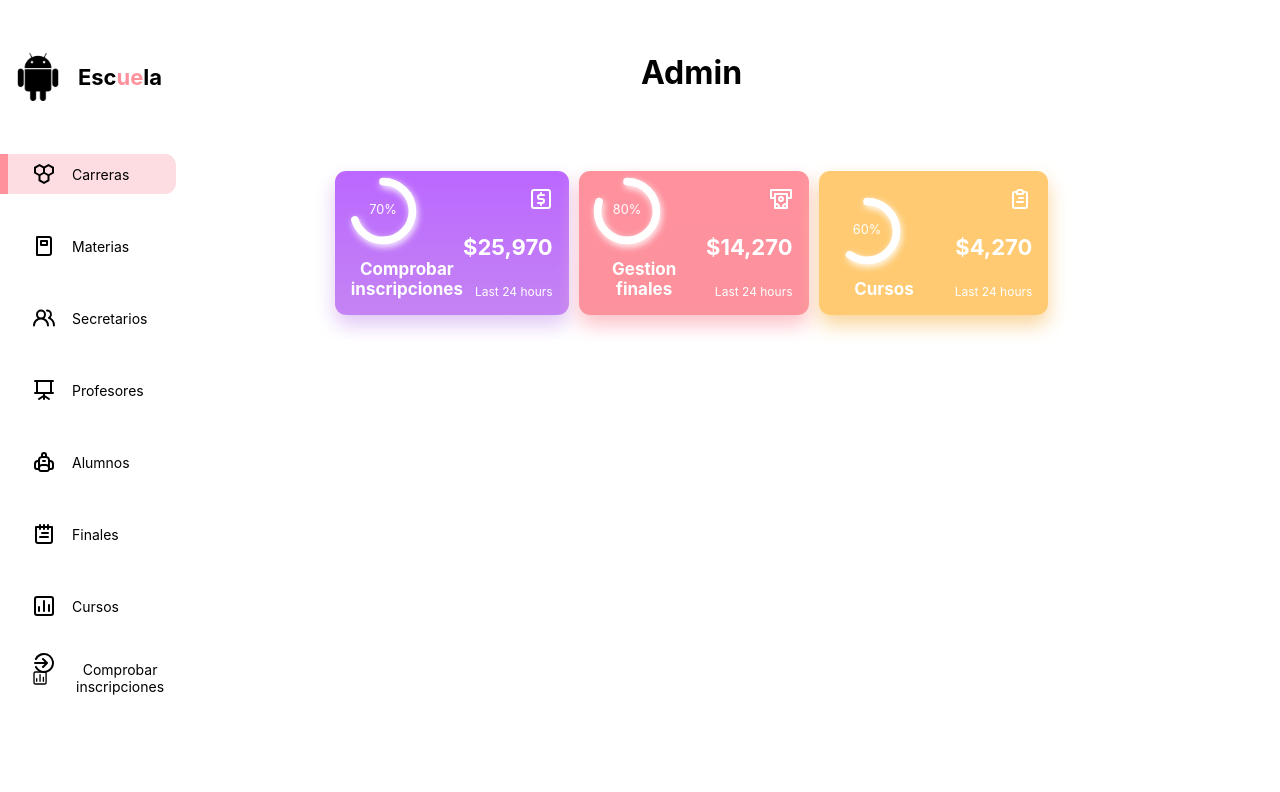
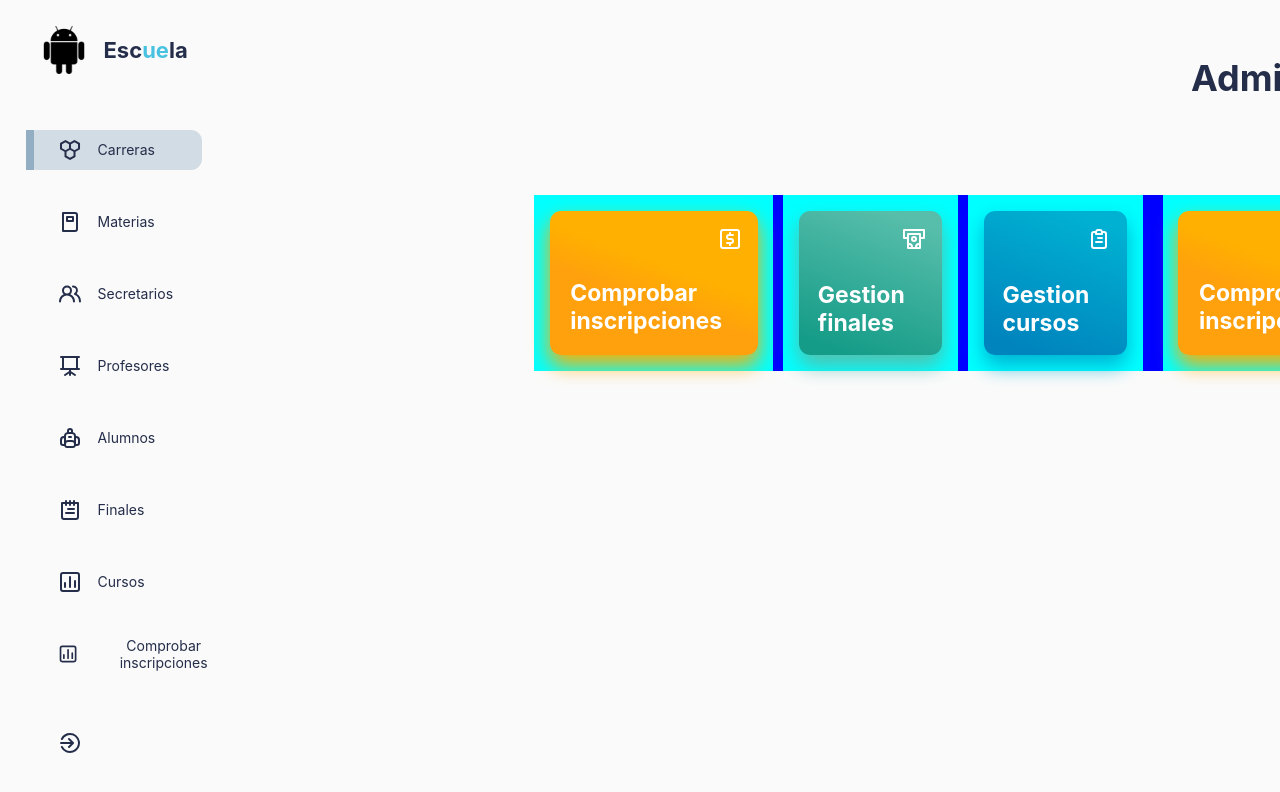
Before and after one commit to JuanFerrin99/Plataforma-Escolar, a React (Create React App) app in the folder FrontEnd/my-app/: page /admin in a window 1280 px wide. Shown: the top 792 px of the page. Built offline with nearby package versions, Linux system fonts and the light colour scheme.

Commit message:
mas front

```diff
--- a/FrontEnd/my-app/src/components/AdminComps/Card/Card.css
+++ b/FrontEnd/my-app/src/components/AdminComps/Card/Card.css
@@ -20,24 +20,11 @@
   justify-content: flex-end;
   gap: 1rem;
 }
-.CircularProgressbar {
-  width: 4rem !important;
-  overflow: visible;
-}
-.CircularProgressbar-path {
-  stroke: white !important;
-  stroke-width: 12px !important;
-  filter: drop-shadow(2px 4px 6px white);
-}
-.CircularProgressbar-trail {
-  display: none;
-}
-.CircularProgressbar-text {
-  fill: white !important;
-}
 
 .radialBar > span {
-  font-size: 17px;
+  padding: 3%;
+  text-align: left;
+  font-size: 23px;
   font-weight: bold;
 }
 
--- a/FrontEnd/my-app/src/components/AdminComps/Card/Card.jsx
+++ b/FrontEnd/my-app/src/components/AdminComps/Card/Card.jsx
@@ -35,16 +35,10 @@ function CompactCard({ param, setExpanded }) {
       onClick={setExpanded}
     >
       <div className="radialBar">
-        <CircularProgressbar
-          value={param.barValue}
-          text={`${param.barValue}%`}
-        />
         <span>{param.title}</span>
       </div>
       <div className="detail">
         <Png />
-        <span>${param.value}</span>
-        <span>Last 24 hours</span>
       </div>
     </motion.div>
   );
--- a/FrontEnd/my-app/src/components/AdminComps/Cards/Cards.css
+++ b/FrontEnd/my-app/src/components/AdminComps/Cards/Cards.css
@@ -1,9 +1,12 @@
 .Cards {
   display: flex;
   gap: 10px;
+  background-color: blue;
 }
 .parentContainer{
+  background-color: aqua;
   width: 100%;
+  padding: 1%;
 }
 
 @media screen and (max-width: 1200px) {
--- a/FrontEnd/my-app/src/components/AdminComps/Cards/Cards.jsx
+++ b/FrontEnd/my-app/src/components/AdminComps/Cards/Cards.jsx
@@ -1,7 +1,6 @@
 import React from "react";
 import "./Cards.css";
-import { cardsData } from "../Data/Data";
-
+import { cardsData,cardsData2,cardsData3 } from "../Data/Data";
 import Card from "../Card/Card";
 
 const Cards = () => {
@@ -9,7 +8,37 @@ const Cards = () => {
     <div className="Cards">
       {cardsData.map((card, id) => {
         return (
-          <div className="parentContainer" key={id}>
+          <div className="parentContainer" key={id} >
+            <Card
+              title={card.title}
+              color={card.color}
+              barValue={card.barValue}
+              value={card.value}
+              png={card.png}
+              series={card.series}
+            />
+          </div>
+        );
+      })}
+      <br />
+      {cardsData2.map((card, id) => {
+        return (
+          <div className="parentContainer" key={id} >
+            <Card
+              title={card.title}
+              color={card.color}
+              barValue={card.barValue}
+              value={card.value}
+              png={card.png}
+              series={card.series}
+            />
+          </div>
+        );
+      })}
+      <br />
+      {cardsData3.map((card, id) => {
+        return (
+          <div className="parentContainer" key={id} >
             <Card
               title={card.title}
               color={card.color}
--- a/FrontEnd/my-app/src/components/AdminComps/Data/Data.js
+++ b/FrontEnd/my-app/src/components/AdminComps/Data/Data.js
@@ -25,7 +25,7 @@ import img3 from "../imgs/img3.png";
 // Sidebar Data
 export const SidebarData = [
     {
-    icon: UilCell ,
+        icon: UilCell,
         heading: "Carreras",
     },
     {
@@ -56,6 +56,7 @@ export const SidebarData = [
         icon: UilChart,
         heading: 'Comprobar inscripciones'
     },
+
 ];
 
 // Analytics Cards Data
@@ -63,8 +64,8 @@ export const cardsData = [
     {
         title: "Comprobar inscripciones",
         color: {
-      backGround: "linear-gradient(180deg, #bb67ff 0%, #c484f3 100%)",
-      boxShadow: "0px 10px 20px 0px #e0c6f5",
+            backGround: "linear-gradient(200deg, #FFB000 40%, #FFA00D 60%)",
+            boxShadow: "0px 10px 20px 0px #FFB000",
         },
         barValue: 70,
         value: "25,970",
@@ -79,8 +80,8 @@ export const cardsData = [
     {
         title: "Gestion finales",
         color: {
-      backGround: "linear-gradient(180deg, #FF919D 0%, #FC929D 100%)",
-      boxShadow: "0px 10px 20px 0px #FDC0C7",
+            backGround: "linear-gradient(200deg, #57BEAB 10%, #159C88 90%)",
+            boxShadow: "0px 10px 20px 0px #57BEAB",
         },
         barValue: 80,
         value: "14,270",
@@ -93,11 +94,11 @@ export const cardsData = [
         ],
     },
     {
-    title: "Cursos",
+        title: "Gestion cursos",
         color: {
             backGround:
-        "linear-gradient(rgb(248, 212, 154) -146.42%, rgb(255 202 113) -46.42%)",
-      boxShadow: "0px 10px 20px 0px #F9D59B",
+                "linear-gradient(200deg, #00B1D2 10%, #0084BD 90%)",
+            boxShadow: "0px 10px 20px 0px #00B1D2",
         },
         barValue: 60,
         value: "4,270",
@@ -111,6 +112,111 @@ export const cardsData = [
     },
 ];
 
+// Analytics Cards Data
+export const cardsData2 = [
+    {
+        title: "Comprobar inscripciones",
+        color: {
+            backGround: "linear-gradient(200deg, #FFB000 40%, #FFA00D 60%)",
+            boxShadow: "0px 10px 20px 0px #FFB000",
+        },
+        barValue: 70,
+        value: "25,970",
+        png: UilUsdSquare,
+        series: [
+            {
+                name: "Sales",
+                data: [31, 40, 28, 51, 42, 109, 100],
+            },
+        ],
+    },
+    {
+        title: "Gestion finales",
+        color: {
+            backGround: "linear-gradient(200deg, #57BEAB 10%, #159C88 90%)",
+            boxShadow: "0px 10px 20px 0px #57BEAB",
+        },
+        barValue: 80,
+        value: "14,270",
+        png: UilMoneyWithdrawal,
+        series: [
+            {
+                name: "Revenue",
+                data: [10, 100, 50, 70, 80, 30, 40],
+            },
+        ],
+    },
+    {
+        title: "Gestion cursos",
+        color: {
+            backGround:
+                "linear-gradient(200deg, #00B1D2 10%, #0084BD 90%)",
+            boxShadow: "0px 10px 20px 0px #00B1D2",
+        },
+        barValue: 60,
+        value: "4,270",
+        png: UilClipboardAlt,
+        series: [
+            {
+                name: "Expenses",
+                data: [10, 25, 15, 30, 12, 15, 20],
+            },
+        ],
+    },
+];
+
+// Analytics Cards Data
+export const cardsData3 = [
+    {
+        title: "Comprobar inscripciones",
+        color: {
+            backGround: "linear-gradient(200deg, #FFB000 40%, #FFA00D 60%)",
+            boxShadow: "0px 10px 20px 0px #FFB000",
+        },
+        barValue: 70,
+        value: "25,970",
+        png: UilUsdSquare,
+        series: [
+            {
+                name: "Sales",
+                data: [31, 40, 28, 51, 42, 109, 100],
+            },
+        ],
+    },
+    {
+        title: "Gestion finales",
+        color: {
+            backGround: "linear-gradient(200deg, #57BEAB 10%, #159C88 90%)",
+            boxShadow: "0px 10px 20px 0px #57BEAB",
+        },
+        barValue: 80,
+        value: "14,270",
+        png: UilMoneyWithdrawal,
+        series: [
+            {
+                name: "Revenue",
+                data: [10, 100, 50, 70, 80, 30, 40],
+            },
+        ],
+    },
+    {
+        title: "Gestion cursos",
+        color: {
+            backGround:
+                "linear-gradient(200deg, #00B1D2 10%, #0084BD 90%)",
+            boxShadow: "0px 10px 20px 0px #00B1D2",
+        },
+        barValue: 60,
+        value: "4,270",
+        png: UilClipboardAlt,
+        series: [
+            {
+                name: "Expenses",
+                data: [10, 25, 15, 30, 12, 15, 20],
+            },
+        ],
+    },
+];
 // Recent Update Card Data
 export const UpdatesData = [
     {
--- a/FrontEnd/my-app/src/components/AdminComps/MainDash/MainDash.css
+++ b/FrontEnd/my-app/src/components/AdminComps/MainDash/MainDash.css
@@ -5,6 +5,8 @@
     justify-content: space-evenly;
     padding-left: 20%;
     padding-right: 20%;
+    width:100;
+
 }
 
 @media screen and (max-width: 768px)
@@ -13,14 +15,21 @@
         align-items: center;
     }
 }
-
+@media screen and (max-width: 1200px) {
+    .MainDash{
+        justify-content:flex-start;
+        margin-top: 2rem;
+    }
+}
 @media screen and (max-width: 3000px) {
     .MainDash{
         justify-content:flex-start;
         margin-top: 2rem;
         width: 100%;
+
     }
 }
 #titulo{
-    padding-bottom: 8%;
+    font-size: 36px;
+    padding-bottom: 4.5%;
 }
--- a/FrontEnd/my-app/src/components/AdminComps/MainDash/MainDash.jsx
+++ b/FrontEnd/my-app/src/components/AdminComps/MainDash/MainDash.jsx
@@ -5,8 +5,8 @@ import "./MainDash.css";
 const MainDash = () => {
   return (
     <div className="MainDash">
-      <h1 id="titulo">Admin</h1>
-      <Cards />
+      <h1 id="titulo">Administracion</h1>
+      <Cards/>
     </div>
   );
 };
--- a/FrontEnd/my-app/src/components/AdminComps/Sidebar.css
+++ b/FrontEnd/my-app/src/components/AdminComps/Sidebar.css
@@ -2,7 +2,7 @@
   display: flex;
   flex-direction: column;
   position: relative;
-  padding-top: 4rem;
+  padding-top: 2.2rem;
   transition: all 300ms ease;
 }
 /* logo */
@@ -21,7 +21,7 @@
   height: 4%;
 }
 .logo > span > span {
-  color: var(--pink);
+  color: var(--celesteGamer);
 }
 
 .logo > img {
@@ -47,27 +47,18 @@
   transition: all 300ms ease;
   border-radius: 0.7rem;
   font-size: 14px;
-}
-
-.menuItem:hover {
-  cursor: pointer;
-}
-
-.menu .menuItem:last-child {
-  position: absolute;
-  bottom: 2.3rem;
   width: 100%;
 }
 
 .active {
-  background: var(--activeItem);
+  background: var(--celeste);
   margin-left: 0;
 }
 .active::before {
   content: "";
   width: 8px;
   height: 100%;
-  background: var(--pink);
+  background: var(--celesteOpaco);
   margin-right: calc(1rem - 8px);
 }
 
--- a/FrontEnd/my-app/src/components/AdminComps/Sidebar.jsx
+++ b/FrontEnd/my-app/src/components/AdminComps/Sidebar.jsx
@@ -39,7 +39,6 @@ const Sidebar = () => {
 
       <div className="menu">
         {SidebarData.map((item, index) => {
-          //linea 48 onclick es la funcionañodad de los comprobar inscripciones y eso
           return (
 
             <div
--- a/FrontEnd/my-app/src/pages/AlumnoPage.jsx
+++ b/FrontEnd/my-app/src/pages/AlumnoPage.jsx
@@ -32,7 +32,7 @@ export default function AlumnoPage() {
     const [loading, setLoading] = useState(true);
 
     useEffect(() => {
-        fetch("http://localhost:3001/alumnos/1",
+        fetch("http://localhost:3001/cursos/1",
         { method: 'GET',
           mode: 'no-cors',
           cache: 'default'
--- a/FrontEnd/my-app/src/styles/AdminPage.css
+++ b/FrontEnd/my-app/src/styles/AdminPage.css
@@ -9,12 +9,16 @@
   --boxShadow: 0px 19px 60px rgb(0 0 0 / 8%);
   --smboxShadow: -79px 51px 60px rgba(0, 0, 0, 0.08);
   --activeItem: #f799a354;
+  --celesteGamer: #48c2e0;
+  --celesteOpaco: #91aec2;
+  --celeste: #91aec263;
 }
 
-.SecretarioPage {
+.App {
   /* padding: 0.5rem 3.5rem; */
+
   color: var(--black);
-  background: white;
+  background: whitesmoke;
   height: 100vh;
   display: flex;
   align-items: center;
@@ -23,11 +27,12 @@
 }
 
 .AppGlass {
+  padding: 2%;
   display: grid;
-  height: 97%;
-  width: 97%;
+  height: 100%;
+  width: 100%;
   background: var(--glass);
-  border-radius: 2rem;
+  border-radius: 0;
   gap: 16px;
   grid-template-columns: 11rem auto 20rem;
   overflow: hidden;
```
Also changed, not shown: FrontEnd/my-app/src/components/AlumnoCard.jsx (+14 -0 lines). Lines whose indentation alone changed are shown as unchanged.
